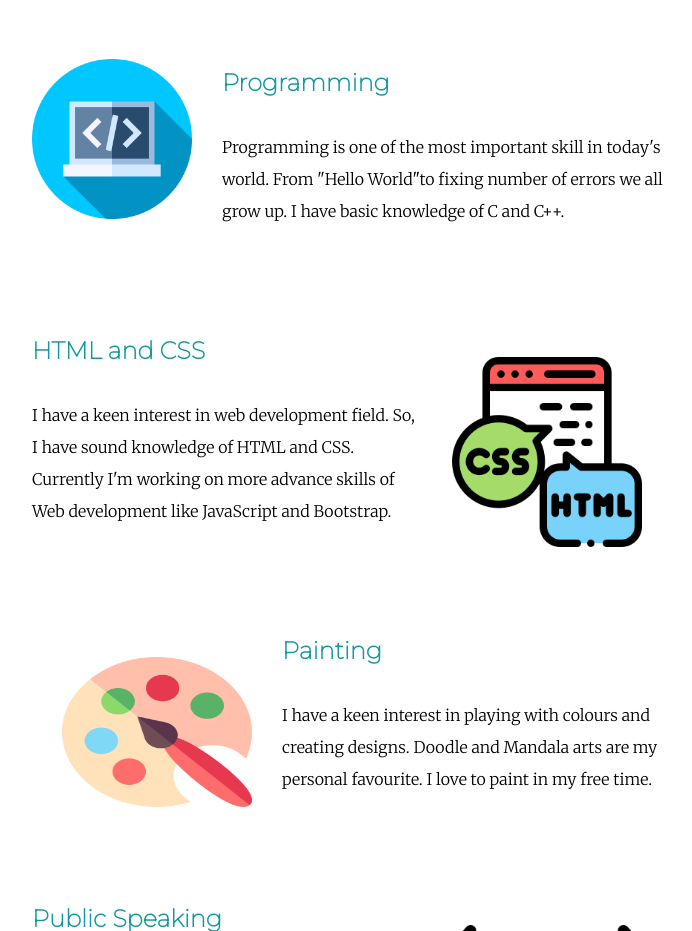
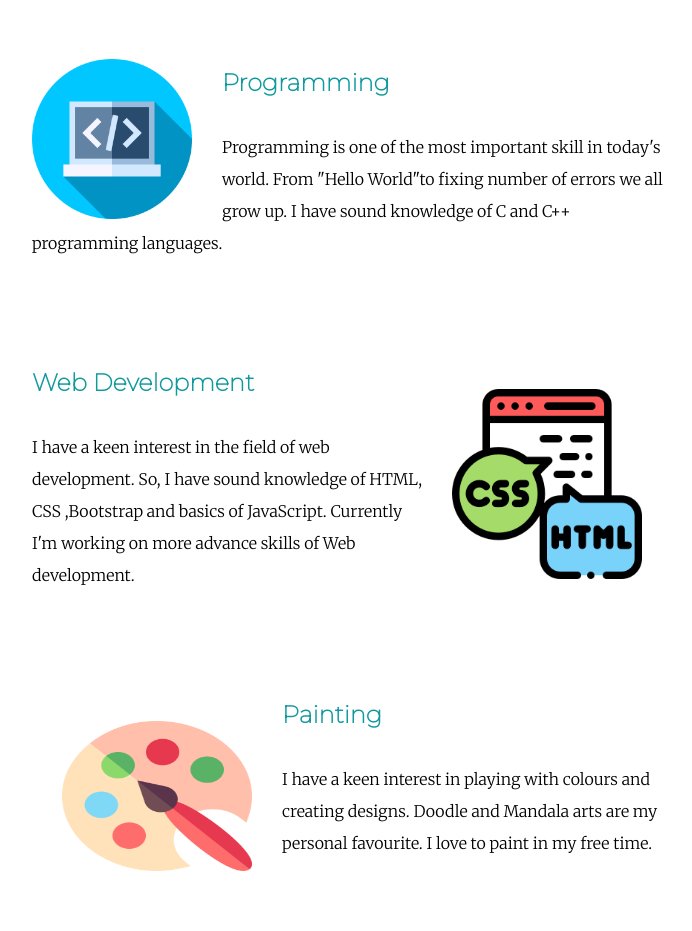
Before and after one commit to Jiya2003/Personal-Site, a plain HTML site: page index.html in a window 1280 px wide. Shown: the part 1400-2331 px from the top of the page, without its empty margins (288-980 px from the left). Drawn offline with Linux system fonts and the light colour scheme.

Commit message:
Update index.html

```diff
--- a/index.html
+++ b/index.html
@@ -29,12 +29,12 @@
       <div class="skill-row">
         <img class="codeimg" src="programming.png" alt="coding">
         <h3>Programming</h3>
-        <p>Programming is one of the most important skill in today's world. From "Hello World"to fixing number of errors we all grow up. I have basic knowledge of C and C++.</P>
+        <p>Programming is one of the most important skill in today's world. From "Hello World"to fixing number of errors we all grow up. I have sound knowledge of C and C++ programming languages.</P>
       </div>
       <div class="skill-row">
         <img class="hcimg" src="hcimg.png" alt="GD">
-        <h3>HTML and CSS</h3>
-        <p>I have a keen interest in web development field. So, I have sound knowledge of HTML and CSS. Currently I'm working on more advance skills of Web development like JavaScript and Bootstrap.</p>
+        <h3>Web Development</h3>
+        <p>I have a keen interest in the field of web development. So, I have sound knowledge of HTML, CSS ,Bootstrap and basics of JavaScript. Currently I'm working on more advance skills of Web development.</p>
       </div>
       <div class="skill-row">
         <img class="paintimg" src="painting.png" alt="GD">
```
